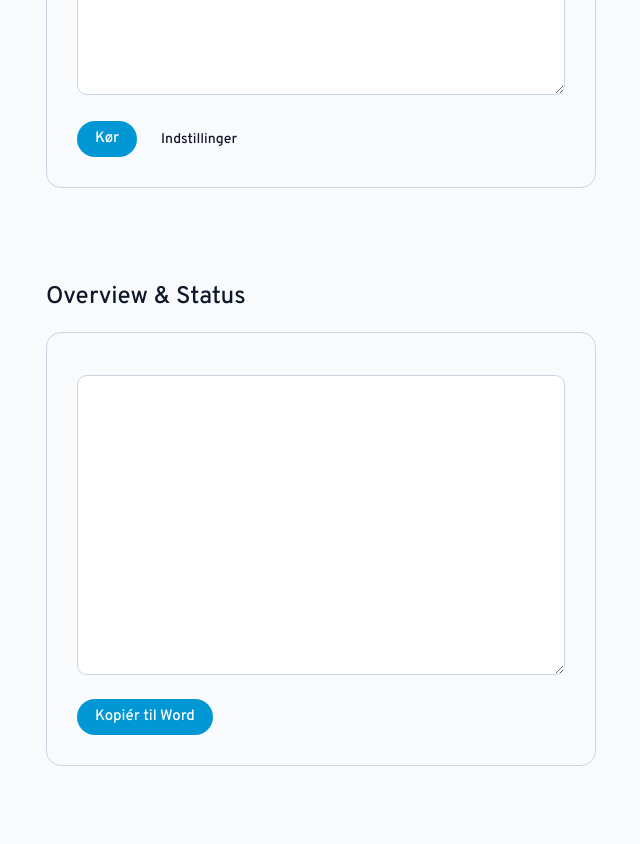
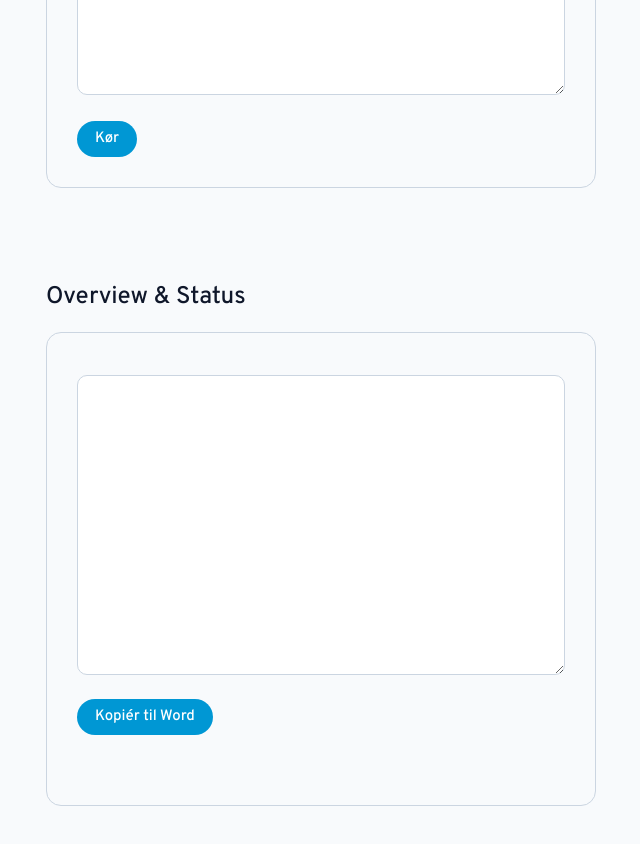
Before and after one commit to MadsKaiserr/bdcheck, a Next.js app: page /schema/analyse in a window 1280 px wide. Shown: the part 440-1284 px from the top of the page, without its empty margins (319-959 px from the left). Built offline with nearby package versions, Linux system fonts and the light colour scheme.

Commit message:
Schema update

```diff
--- a/src/app/assets/main.css
+++ b/src/app/assets/main.css
@@ -315,9 +315,9 @@ body {
 }
 
 .pagespeed__status__performancescore__poor {
-    background-color: var(--red)5a;
-    color: var(--red);
-    border-color: var(--red);
+    background-color: #ff33335a;
+    color: #ff3333;
+    border-color: #ff3333;
 }
 
 .pagespeed__status__performancescore__fair {
@@ -632,3 +632,44 @@ body {
     opacity: 0.5;
     padding-top: 6px;
 }
+
+.schema__output__container {
+    padding-top: 40px;
+}
+
+.schema__output__element {
+    padding: 20px 0;
+    border-top: 1px dashed var(--border);
+}
+
+.schema__output__element__heading {
+    font-size: 16px;
+    line-height: 120%;
+    font-weight: 600;
+}
+
+.schema__output__element__result__container {
+    padding-top: 12px;
+}
+
+.schema__output__element__result__p {
+    padding: 8px 0;
+    font-size: 14px;
+    font-weight: 500;
+}
+
+.schemaspinner {
+  border: 2px solid rgba(255, 255, 255, 0.3); /* Lys kant */
+  border-top: 2px solid white;                /* Den “roterende” del */
+  border-radius: 50%;
+  width: 16px;
+  height: 16px;
+  animation: schemaspin 0.7s linear infinite;
+  display: inline-block;
+  vertical-align: middle;
+}
+
+@keyframes schemaspin {
+  0% { transform: rotate(0deg); }
+  100% { transform: rotate(360deg); }
+}
--- a/src/app/pagespeed/analyse/components/mainContent.tsx
+++ b/src/app/pagespeed/analyse/components/mainContent.tsx
@@ -25,7 +25,7 @@ interface PageSpeedData {
     }
 }
 
-export default function MainContent({kategorier}: any) {
+export default function MainContent({kategorier, matches}: any) {
 
     const hardData = false;
 
@@ -108,6 +108,7 @@ export default function MainContent({kategorier}: any) {
             {currentStep === 1 && pagespeedData && (
                 <Pagespeed
                     kategorier={kategorier}
+                    matches={matches}
                     domain={domain}
                     pagespeedDataMobile={pagespeedData.mobile}
                     pagespeedDataDesktop={pagespeedData.desktop}
--- a/src/app/pagespeed/analyse/components/pagespeed.tsx
+++ b/src/app/pagespeed/analyse/components/pagespeed.tsx
@@ -6,10 +6,11 @@ interface PagespeedProps {
   domain: string;
   pagespeedDataMobile: any;
   pagespeedDataDesktop: any;
-  kategorier: any
+  kategorier: any;
+  matches: any;
 }
 
-export default function Pagespeed({ kategorier, domain, pagespeedDataMobile, pagespeedDataDesktop }: PagespeedProps) {
+export default function Pagespeed({ kategorier, matches, domain, pagespeedDataMobile, pagespeedDataDesktop }: PagespeedProps) {
 
     const [dataType, setDataType] = useState("mobile")
     const [currentPagespeedData, setCurrentPagespeedData] = useState(pagespeedDataMobile)
--- a/src/app/pagespeed/analyse/page.tsx
+++ b/src/app/pagespeed/analyse/page.tsx
@@ -20,9 +20,8 @@ export default async function Analyse() {
     }
 
     const pagespeedData = await res.json();
-    const kategorier = pagespeedData.categories
 
     return (
-        <MainContent kategorier={kategorier} />
+        <MainContent kategorier={pagespeedData.categories} matches={pagespeedData.matches} />
     );
 }
--- a/src/app/pagespeed/indstillinger/page.tsx
+++ b/src/app/pagespeed/indstillinger/page.tsx
@@ -30,11 +30,10 @@ export default async function IndstillingerServer() {
     };
 
     const pagespeedData = await res.json();
-    const kategorier = pagespeedData.categories;
 
     return (
         <div className="main__container">
-            <Indstillinger kategorier={kategorier} />
+            <Indstillinger kategorier={pagespeedData.categories} matches={pagespeedData.matches} />
         </div>
     );
 }
--- a/src/app/schema/analyse/components/mainContent.tsx
+++ b/src/app/schema/analyse/components/mainContent.tsx
@@ -16,7 +16,6 @@ export default function MainContent() {
         // Splitter textarea ved linjeskift og fjerner tomme linjer
         const urls = urlInputs.split("\n").map(u => u.trim()).filter(u => u !== "");
 
-        // Vi kører dem i sekvens (eller Promise.all hvis det skal gå stærkt)
         const analysisPromises = urls.map(async (url) => {
             try {
                 const res = await fetch("/api/schema", {
@@ -31,32 +30,95 @@ export default function MainContent() {
 
         const data = await Promise.all(analysisPromises);
         setResults(data);
-        console.log("Schema Markup Result", data)
         setLoading(false);
     }
 
-    const ignoredTypes = ["SearchAction", "EntryPoint", "PropertyValueSpecification", "ReadAction", "ListItem"];
-    const generateWordOutput = () => {
-        if (results.length === 0) return "";
+    const ignoredTypes = [
+        "SearchAction",
+        "EntryPoint",
+        "PropertyValueSpecification",
+        "ReadAction",
+        "ListItem",
+        "Answer",
+        "Audience",
+        "GeoCoordinates",
+        "OpeningHoursSpecification",
+        "PostalAddress",
+        "Question"
+    ];
 
-        return results.map(res => {
+    const generateStructuredOutput = () => {
+        if (results.length === 0) {
+            return {
+            finalOutput: [],
+            data: []
+            };
+        }
+
+        const allTypesAcrossPages: string[] = [];
+
+        const data = results.map((res) => {
             if (res.error) {
-                return `URL: ${res.url}\nFejl: ${res.error}\n--------------------------`;
+            return {
+                url: res.url,
+                types: [],
+                error: res.error
+            };
             }
 
-            const filteredTypes = res.types.filter((type: string) => !ignoredTypes.includes(type));
+            const filteredTypes = (res.types || []).filter(
+            (type: string) => !ignoredTypes.includes(type)
+            );
 
-            if (filteredTypes.length === 0) {
-                return `URL: ${res.url}\nIngen relevante schema typer fundet.\n--------------------------`;
-            }
+            // Saml alle typer globalt
+            filteredTypes.forEach((type: string) => {
+            allTypesAcrossPages.push(type);
+            });
 
-            const typeList = filteredTypes.map((type: any) => `- ${type}`).join('\n');
+            return {
+            url: res.url,
+            types: filteredTypes
+            };
+        });
 
-            return `URL: ${res.url}\n${typeList}\n--------------------------`;
-        }).join('\n\n');
+        // Fjern dubletter globalt
+        const finalOutput = [...new Set(allTypesAcrossPages)].sort();
+
+        return {
+            finalOutput,
+            data
+        };
     };
 
-    const finalOutput = generateWordOutput();
+    const structuredOutput = generateStructuredOutput();
+
+    const formatSchemaTypesForWord = (types: string[]) => {
+        if (!types || types.length === 0) return "";
+
+        let workingTypes = [...new Set(types)]; // Fjern dubletter
+
+        // 🔹 Regel 1: WebSite + WebPage → Website/Webpage
+        if (workingTypes.includes("WebSite") && workingTypes.includes("WebPage")) {
+            workingTypes = workingTypes.filter(
+            (t) => t !== "WebSite" && t !== "WebPage"
+            );
+            workingTypes.push("Website/Webpage");
+        }
+
+        // 🔹 Regel 2: Organization + Corporation → Organization/Corporation
+        if (workingTypes.includes("Organization") && workingTypes.includes("Corporation")) {
+            workingTypes = workingTypes.filter(
+            (t) => t !== "Organization" && t !== "Corporation"
+            );
+            workingTypes.push("Organization/Corporation");
+        }
+
+        // Sortér alfabetisk
+        workingTypes.sort();
+
+        // Returnér Word-venlig bullet liste
+        return workingTypes.map(type => `• ${type}`).join("\n");
+    };
 
     return (
         <div className="main__container">
@@ -70,8 +132,9 @@ export default function MainContent() {
                             <textarea className="pagespeed__output__field" required value={urlInputs} onChange={(e) => setUrlInputs(e.target.value)} />
                         </div>
                         <div className="pagespeed__output__cta__container">
-                            <button className="pagespeed__output__cta__primary" onClick={() => startAnalyse()}>Kør</button>
-                            <Link className="pagespeed__output__cta__secondary" href="/site-audit/indstillinger">Indstillinger</Link>
+                            <button className="pagespeed__output__cta__primary" onClick={() => startAnalyse()}>
+                                {loading ? <span className="schemaspinner"></span> : "Kør"}
+                            </button>
                         </div>
                     </div>
                 </div>
@@ -80,7 +143,7 @@ export default function MainContent() {
                     <div className="pagespeed__container">
                         <textarea
                             className="pagespeed__output__field"
-                            value={finalOutput}
+                            value={formatSchemaTypesForWord(structuredOutput.finalOutput)}
                             placeholder=""
                             readOnly
                             style={{ minHeight: '300px' }}
@@ -90,13 +153,27 @@ export default function MainContent() {
                             <button
                                 className="pagespeed__output__cta__primary"
                                 onClick={() => {
-                                    if (finalOutput) {
-                                        navigator.clipboard.writeText(finalOutput);
+                                    if (structuredOutput.finalOutput) {
+                                        navigator.clipboard.writeText(formatSchemaTypesForWord(structuredOutput.finalOutput));
                                     }
                                 }}
                             >
                                 Kopiér til Word
                             </button>
+                        </div>
+                        <div className="schema__output__container">
+                            {structuredOutput.data.map((item: any) => {
+                                return (
+                                    <li key={item.url} className="schema__output__element">
+                                        <p className="schema__output__element__heading">{item.url}</p>
+                                        <ul className="schema__output__element__result__container">
+                                            {item.types.map((itemResult: string) => {
+                                                return (<li key={"SchemaType-" + itemResult} className="schema__output__element__result__p">{itemResult}</li>)
+                                            })}
+                                        </ul>
+                                    </li>
+                                )
+                            })}
                         </div>
                     </div>
                 </div>
```
Also changed, not shown: src/app/pagespeed/indstillinger/components/indstillinger.tsx (+89 -41 lines).
